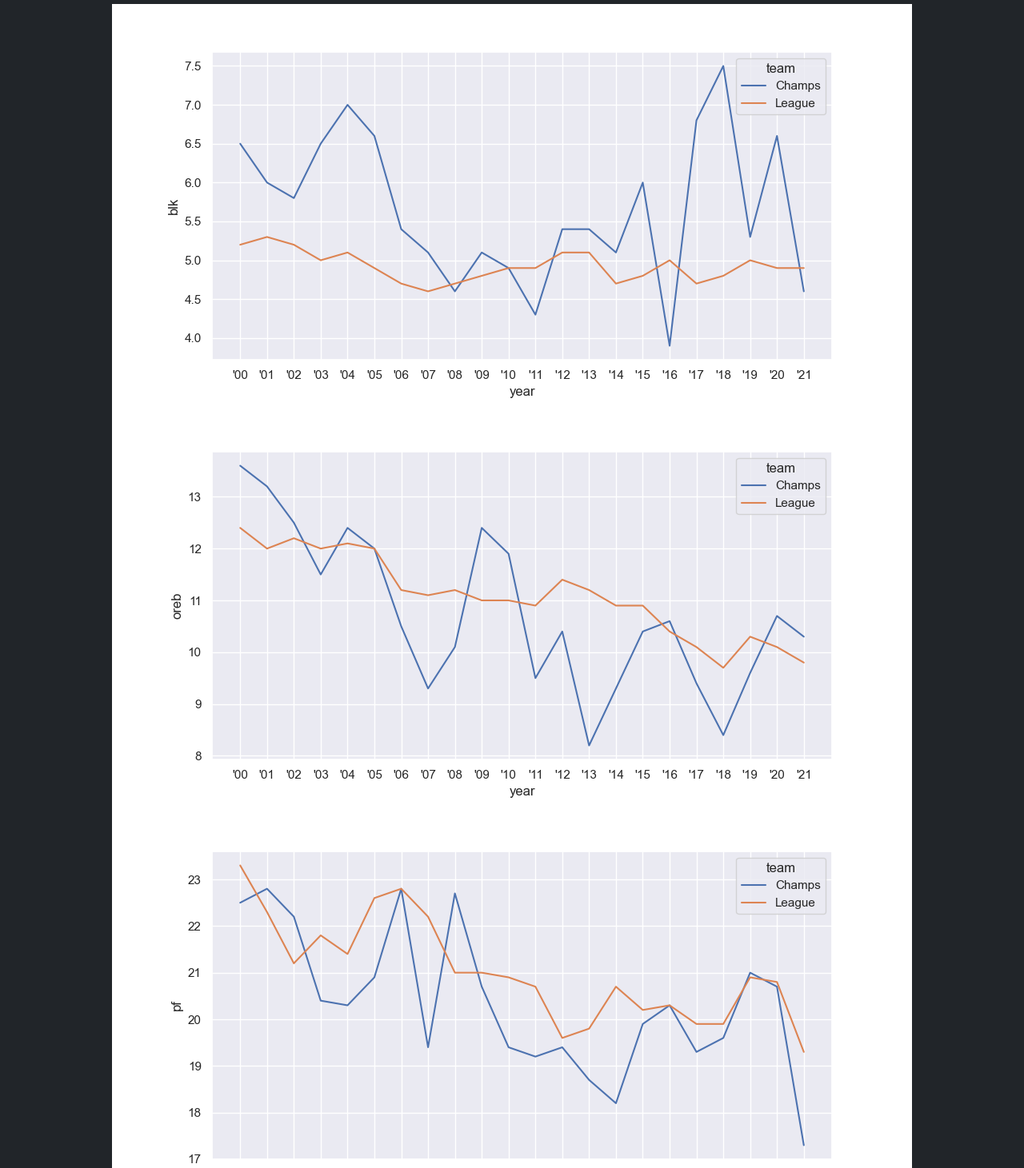
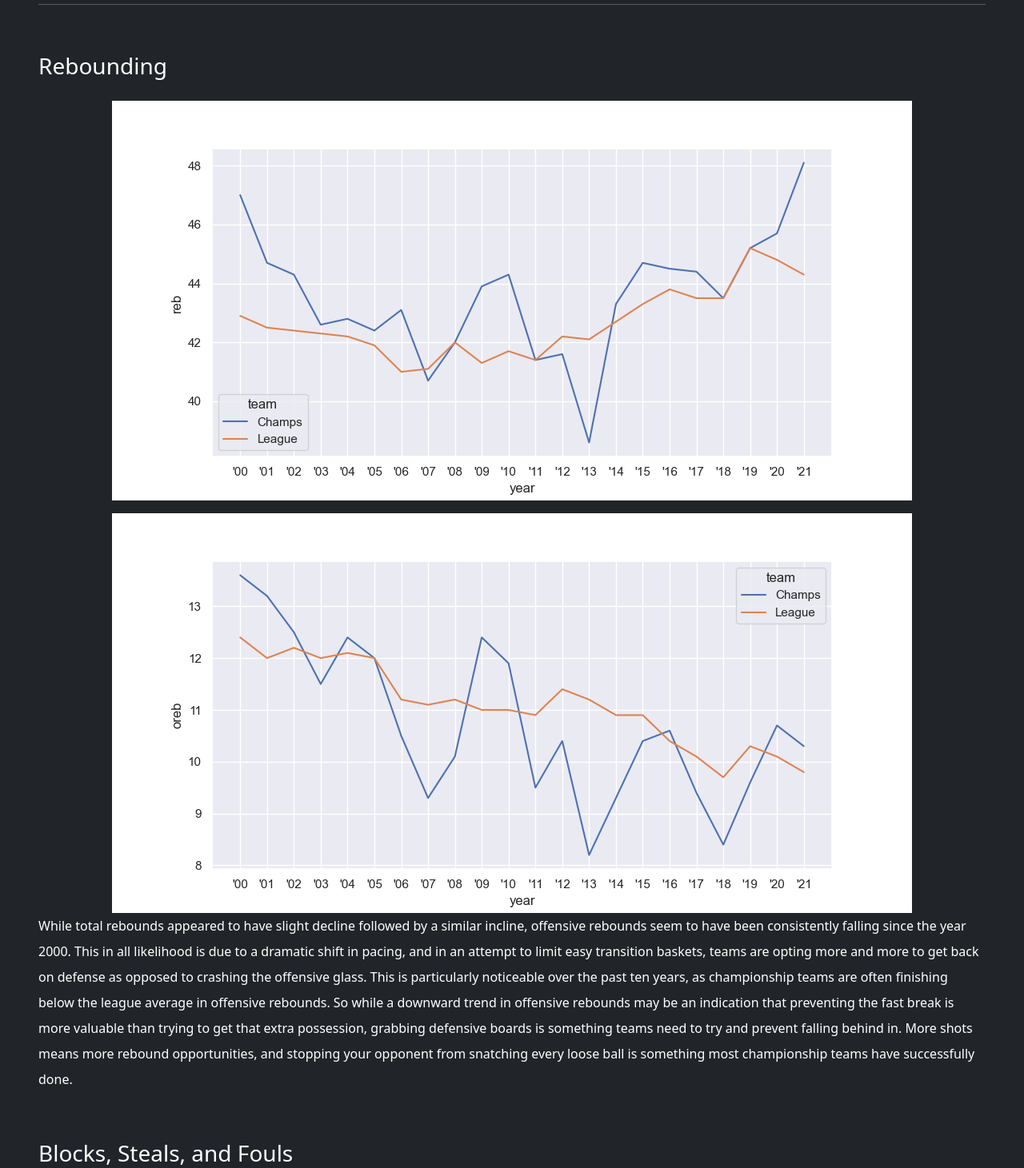
Before and after one commit to jekijo/NBAsite, a React (Create React App) app: page /defense in a window 1280 px wide. Shown: the part 380-1841 px from the top of the page at 80% size. Built offline with nearby package versions, Linux system fonts and the light colour scheme.

Commit message:
defensive page explanations

```diff
--- a/src/Defense.js
+++ b/src/Defense.js
@@ -10,14 +10,77 @@ export default function Defense () {
       <div class='text-white bg-dark lh-lg mx-5'>
         <hr class='bg-dark'/>
         <p class='fs-1'>Defense and Rebounds</p>
-        <p></p>
-        <div class='text-center'>
-          <img src={BLK} alt=''/>
-          <img src={OREB} alt=''/>
-          <img src={PF} alt=''/>
-          <img src={REB} alt=''/>
-          <img src={STL} alt=''/>
+        <hr></hr>
+        <div>
+          <br></br>
+          <p class='fs-3 text-left'>Rebounding</p>
+          <div class='text-center'>
+            <img src={REB} alt=''/>
+            <p></p>
+            <img src={OREB} alt=''/>
+          </div>
+          <ReboundsExp />
+          <br></br>
+          <p class='fs-3 text-left'>Blocks, Steals, and Fouls</p>
+          <div class='text-center'>
+            <img src={PF} alt=''/>
+            <p/>
+            <img src={BLK} alt=''/>
+            <p/>
+            <img src={STL} alt=''/>
+          </div>
+          <BlkStlFExp />
         </div>
       </div>
     );
   }
+
+
+
+  function ReboundsExp () {
+    return (
+      <p>
+        While total rebounds appeared to have slight decline followed by a similar incline, offensive rebounds
+        seem to have been consistently falling since the year 2000. This in all likelihood is due to a dramatic
+        shift in pacing, and in an attempt to limit easy transition baskets, teams are opting more and more
+        to get back on defense as opposed to crashing the offensive glass. This is particularly noticeable over the
+        past ten years, as championship teams are often finishing below the league average in offensive rebounds. So
+        while a downward trend in offensive rebounds may be an indication that preventing the fast break is more
+        valuable than trying to get that extra possession, grabbing defensive boards is something teams need to try
+        and prevent falling behind in. More shots means more rebound opportunities, and stopping your opponent from
+        snatching every loose ball is something most championship teams have successfully done.
+      </p>
+    )
+  }
+
+
+  function BlkStlFExp () {
+    return (
+      <div>
+        <p>
+          Perhaps one of the more turbulant categories; blocks, steals, and personal fouls. To begin, steals
+          appear to have the most inconsistency of the three categories. While championship teams more frequently
+          end with above average steals, it seems that every couple of years there is a sharp dip below leageue
+          average. This could be due to team philosophy, size, and defensive scheme. While some teams focus on protecting
+          the paint and settling for outside shots, other teams host elite perimiter defenders who make plays
+          every night gaurding ball handlers. Nonetheless, the highs appear to outweigh the lows, and perimiter
+          defenders are rightly in high demand in today's game.
+        </p>
+        <p>
+          Next, blocks had a bit of a recession between '07 and '16, but outside of those years appear to be
+          significant for many championship teams. With the exception of the 2016 Cavs and the 2011 Mavericks, almost
+          all NBA champions exhibit elite defense whether it be perimter, interior, or a mixture of both. Locking
+          down the paint can be a strong cornerstone for many contending defenses.
+        </p>
+        <p>
+          Finally, NBA champs can also be seen having below average fouls committed more often than not. With a steady
+          decline in fouls committed, the perception of a "soft" NBA where players get foul calls for nothing may not
+          necessarily be the case. As the overall rate of personal fouls are committed, the championship teams keep pace
+          with the rest of the league, even with above average performance in the steals and blocks categories.
+          While there are exceptions, maintaining above average defense and keeping fouls to a minimum appear to be
+          import for contending.
+        </p>
+      </div>
+
+    )
+  }
```
